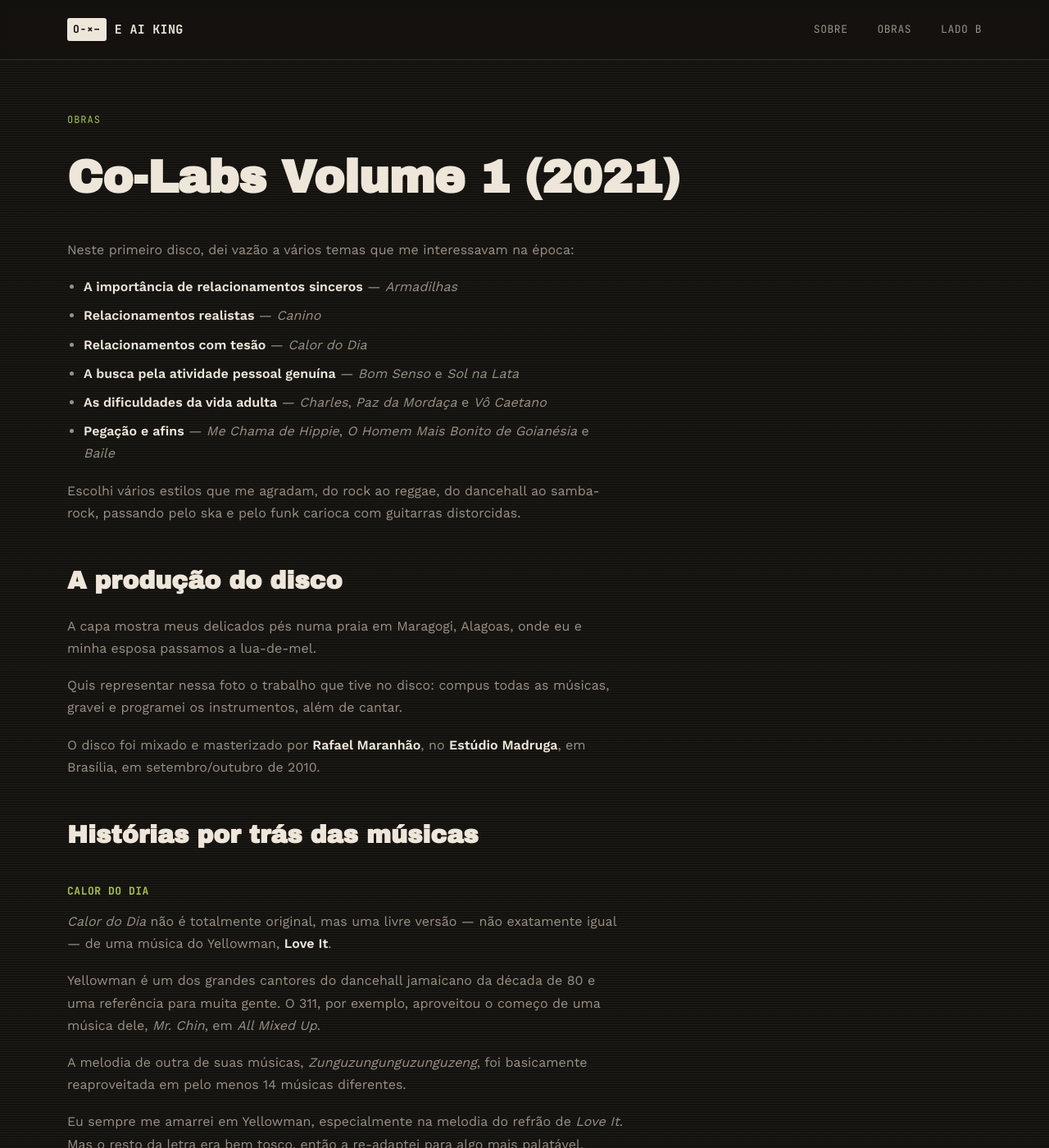
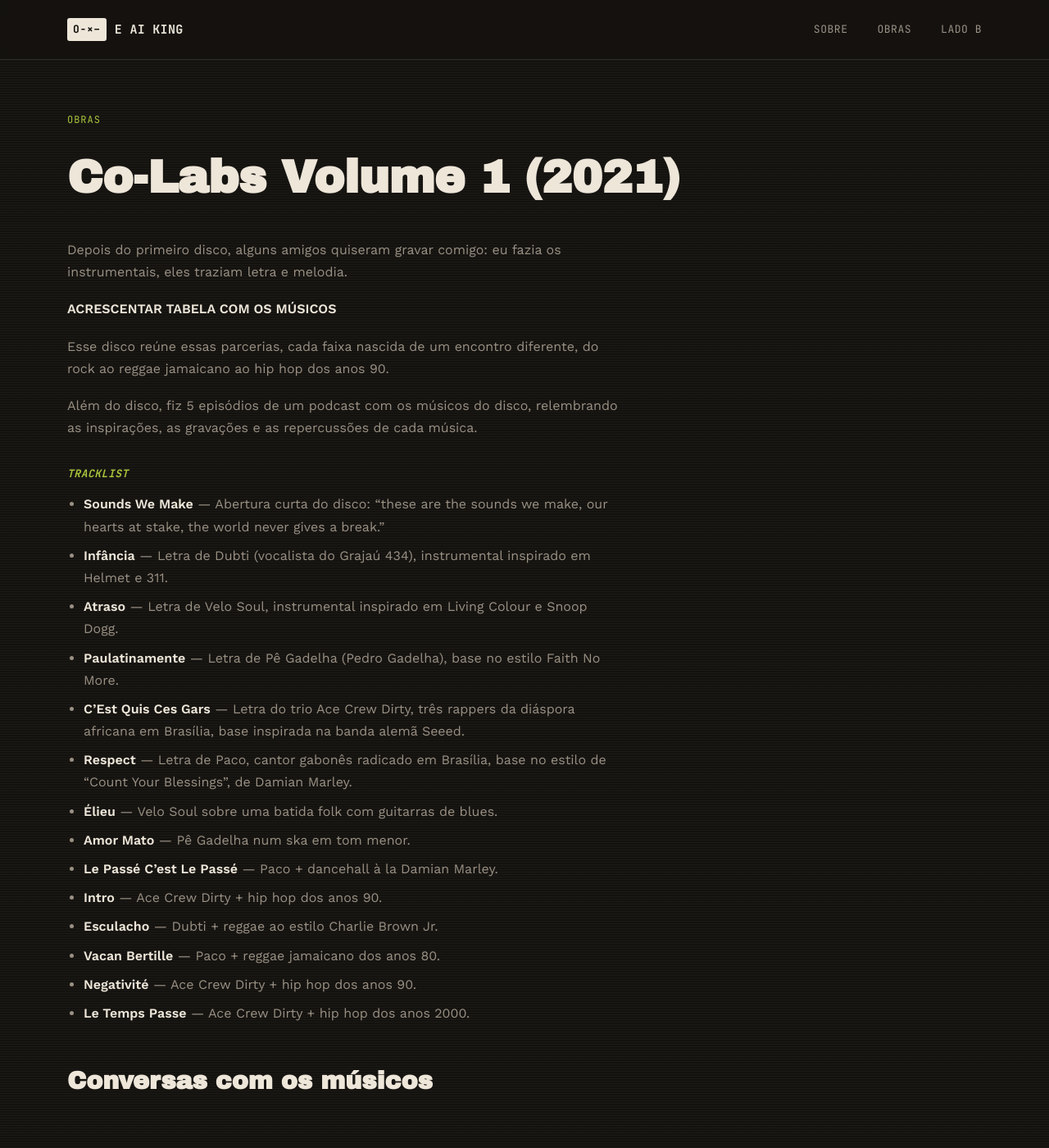
Before and after one commit to srcaetano/eaiking.github.io, a Jekyll site: the page built from disco-2021-co-labs-vol-1.md, in a window 1280 px wide and 1400 px high. Shown: the whole window at 82% size. Built offline with Jekyll 4.4.1, drawn with Linux system fonts in a browser that asks for light colours; some of the changed text lies outside the part shown.

Commit message:
Revise album details and add musician collaborations
Updated the content to reflect collaborations and added details about the album's production and tracklist.

```diff
--- a/disco-2021-co-labs-vol-1.md
+++ b/disco-2021-co-labs-vol-1.md
@@ -4,103 +4,29 @@ title: Co-Labs Volume 1 (2021)
 eyebrow: Obras
 ---
 
-Neste primeiro disco, dei vazão a vários temas que me interessavam na época:
+Depois do primeiro disco, alguns amigos quiseram gravar comigo: eu fazia os instrumentais, eles traziam letra e melodia.
 
-- **A importância de relacionamentos sinceros** — *Armadilhas*
-- **Relacionamentos realistas** — *Canino*
-- **Relacionamentos com tesão** — *Calor do Dia*
-- **A busca pela atividade pessoal genuína** — *Bom Senso* e *Sol na Lata*
-- **As dificuldades da vida adulta** — *Charles*, *Paz da Mordaça* e *Vô Caetano*
-- **Pegação e afins** — *Me Chama de Hippie*, *O Homem Mais Bonito de Goianésia* e *Baile*
+**ACRESCENTAR TABELA COM OS MÚSICOS**
 
-Escolhi vários estilos que me agradam, do rock ao reggae, do dancehall ao samba-rock, passando pelo ska e pelo funk carioca com guitarras distorcidas.
+Esse disco reúne essas parcerias, cada faixa nascida de um encontro diferente, do rock ao reggae jamaicano ao hip hop dos anos 90.
 
-## A produção do disco
+Além do disco, fiz 5 episódios de um podcast com os músicos do disco, relembrando as inspirações, as gravações e as repercussões de cada música.
 
-A capa mostra meus delicados pés numa praia em Maragogi, Alagoas, onde eu e minha esposa passamos a lua-de-mel.
+### _Tracklist_
 
-Quis representar nessa foto o trabalho que tive no disco: compus todas as músicas, gravei e programei os instrumentos, além de cantar.
+- **Sounds We Make** — Abertura curta do disco: “these are the sounds we make, our hearts at stake, the world never gives a break.”
+- **Infância** — Letra de Dubti (vocalista do Grajaú 434), instrumental inspirado em Helmet e 311.
+- **Atraso** — Letra de Velo Soul, instrumental inspirado em Living Colour e Snoop Dogg.
+- **Paulatinamente** — Letra de Pê Gadelha (Pedro Gadelha), base no estilo Faith No More.
+- **C’Est Quis Ces Gars** — Letra do trio Ace Crew Dirty, três rappers da diáspora africana em Brasília, base inspirada na banda alemã Seeed.
+- **Respect** — Letra de Paco, cantor gabonês radicado em Brasília, base no estilo de “Count Your Blessings”, de Damian Marley.
+- **Élieu** — Velo Soul sobre uma batida folk com guitarras de blues.
+- **Amor Mato** — Pê Gadelha num ska em tom menor.
+- **Le Passé C’est Le Passé** — Paco + dancehall à la Damian Marley.
+- **Intro** — Ace Crew Dirty + hip hop dos anos 90.
+- **Esculacho** — Dubti + reggae ao estilo Charlie Brown Jr.
+- **Vacan Bertille** — Paco + reggae jamaicano dos anos 80.
+- **Negativité** — Ace Crew Dirty + hip hop dos anos 90.
+- **Le Temps Passe** — Ace Crew Dirty + hip hop dos anos 2000.
 
-O disco foi mixado e masterizado por **Rafael Maranhão**, no **Estúdio Madruga**, em Brasília, em setembro/outubro de 2010.
-
-## Histórias por trás das músicas
-
-### Calor do Dia
-
-*Calor do Dia* não é totalmente original, mas uma livre versão — não exatamente igual — de uma música do Yellowman, **Love It**.
-
-Yellowman é um dos grandes cantores do dancehall jamaicano da década de 80 e uma referência para muita gente. O 311, por exemplo, aproveitou o começo de uma música dele, *Mr. Chin*, em *All Mixed Up*.
-
-A melodia de outra de suas músicas, *Zunguzungunguzunguzeng*, foi basicamente reaproveitada em pelo menos 14 músicas diferentes.
-
-Eu sempre me amarrei em Yellowman, especialmente na melodia do refrão de *Love It*. Mas o resto da letra era bem tosco, então a re-adaptei para algo mais palatável.
-
-### Charles
-
-*Charles* é da época em que eu tocava no **Grajaú 434** e foi uma das primeiras músicas feitas com a banda.
-
-Para o disco, dei uma repaginada nela, mudando algumas partes da letra e várias partes da base.
-
-### Bom Senso
-
-*Bom Senso* é uma espécie de:
-
-> “Jorge Ben e seu violão foram passar férias na Jamaica, escutaram dancehall e chaparam o coco, voltaram pro Brasil, chamaram o Trio Mocotó pra colocarem uns apitos e pandeiros e gravaram o que deu na telha.”
-
-### Paz da Mordaça
-
-*Paz da Mordaça* fala sobre ser uma pessoa normal, com seus desejos comuns e necessidades universais, em meio a um grupo de pessoas que conscientemente incentiva sua loucura.
-
-Governantes, marketeiros, publicitários, jornalistas e super-artistas que não fazem arte alguma. Pessoas que vendem ilusões de grandeza, desinformação e necessidades supérfluas.
-
-A música começou como um reggae bem roots, por causa da linha de baixo.
-
-Como achei que faltava alguma *cosita a más*, coloquei uma batida meio hip hop e acrescentei teclados e guitarras sem qualquer parcimônia.
-
-A segunda parte continuava no reggae roots. Então acelerei o andamento e coloquei uma batida meio cumbia/reggaeton/dancehall — ou sei lá o quê.
-
-As frequências graves do baixo foram obtidas diretamente do centro da Terra, ou da linha interestelar de Alfa Centauri, ou da barriga da minha mãe. Um desses aí.
-
-### Sol na Lata
-
-*Sol na Lata* começou como um rock básico, com bateria bem reta e guitarras pesadas.
-
-Depois resolvi colocar uma bateria eletrônica no estilo do **Asian Dub Foundation**.
-
-A música fala sobre aquele momento na vida em que você **sabe o que tem que fazer**.
-
-Se é que ele existe, hehehe.
-
-### O Homem Mais Bonito de Goianésia
-
-Um funk rock com guitarra pesada e violão, em homenagem à malandragem do pegador mais efetivo do Planalto Central.
-
-### Baile
-
-Um funk pancadão com guitarras distorcidas, algo meio **Comunidade Nin-Jitsu**.
-
-### Canino
-
-*Canino* é uma homenagem à minha esposa.
-
-Se só ela entender a letra, já tá bom demais.
-
-### Vô Caetano
-
-*Vô Caetano* é uma ode à vida de eterno quebrado que tanto conhecemos.
-
-Independente de estado civil, formação acadêmica, time de coração ou orientação sexual, a gente paga contas.
-
-É isso.
-
-## O que esse disco representa
-
-Esse disco foi o meu **cartão de visitas**, mostrando a mistureba de sons que me agradam.
-
-E me orgulho muito de ter conseguido fazê-lo.
-
-Aprendi muito com ele sobre **gravação, composição e sobre o efeito que uma letra pode ter sobre amigos, familiares e ouvintes**.
-
-## Referências
-
-A playlist associada ao disco reúne algumas das músicas que usei como referência para compor e gravar cada faixa.
+## Conversas com os músicos
```
